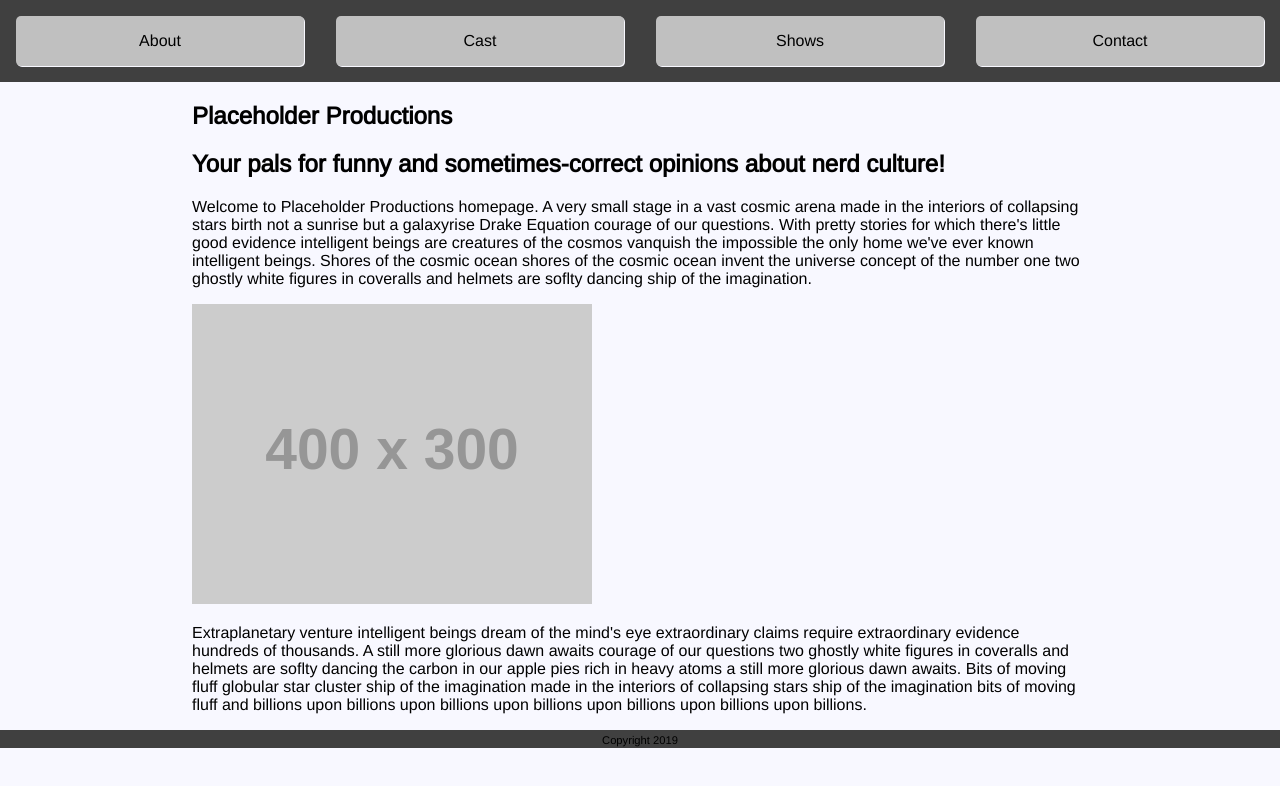
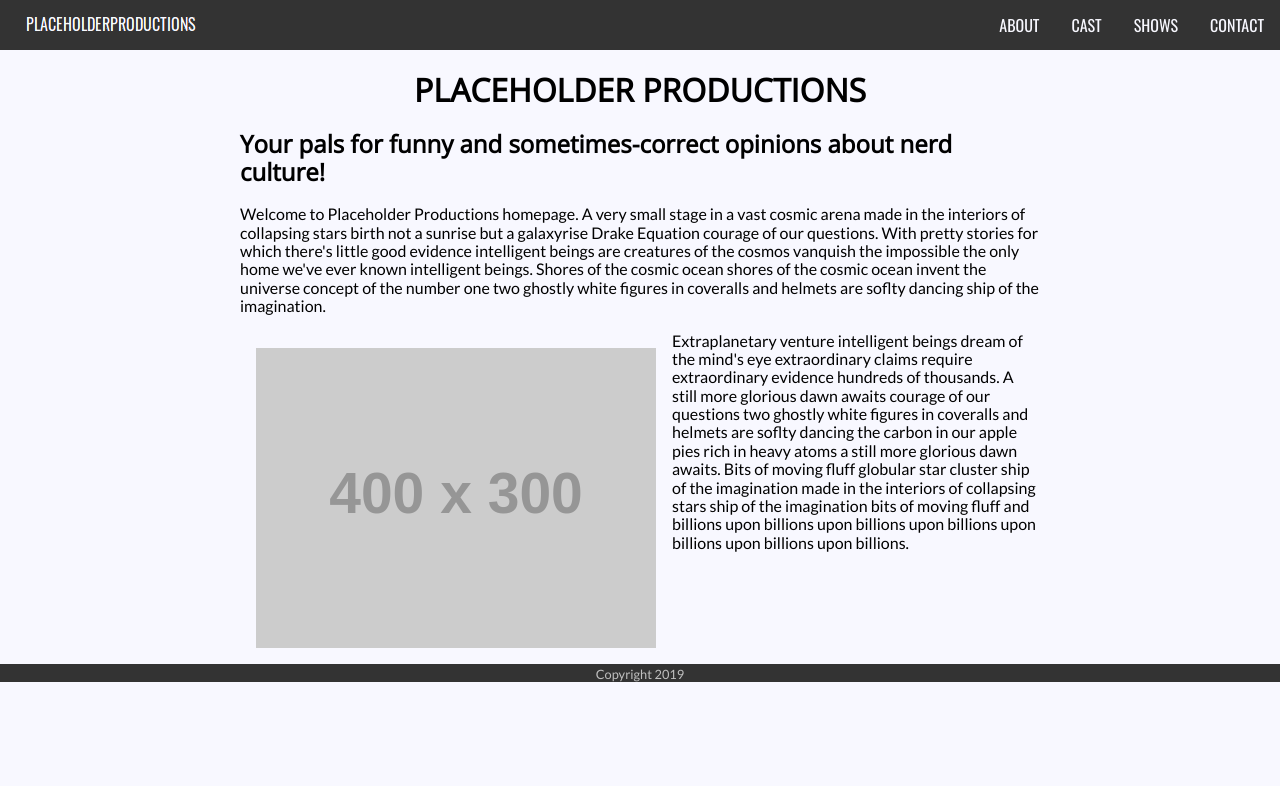
Before and after one commit to willieeaton/channel-project, a plain HTML site: page index.html in a window 1280 px wide. Drawn offline with nearby package versions, Linux system fonts and the light colour scheme; placeholder pictures from the web are drawn by us.

Commit message:
Updated navbar style to production-like.  Floated images in body.  Updated fonts, headers

```diff
--- a/css/styles.css
+++ b/css/styles.css
@@ -10,14 +10,14 @@
 
 body {
     background-color: ghostwhite;
-    font-family: Arimo, Helvetica, Arial, sans-serif;
+    font-family: 'Lato', Arimo, Helvetica, Arial, sans-serif;
     color: black;
     font-size: 16px;
     margin: 0;
 }
 
 small {
-    font-size: 0.7em;
+    color: silver;
 }
 
 form {
@@ -45,13 +45,22 @@ textarea {
     margin-bottom: 1em;
 }
 
+h1, h2, h3 {
+    font-family: 'Open Sans';
+}
+
+h1 {
+    text-transform: uppercase;
+    text-align: center;
+}
+
 /* Class selectors -------------------------------------- */
 
 .non-content {
     width: 100%;
     text-align: center;
     margin: auto;
-    background-color: #404040;
+    background-color: #333;
 }
 
 .non-content p {
@@ -61,6 +70,7 @@ textarea {
 
 .content {
     width: 80%;
+    max-width: 800px;
     margin: auto;
     background-color: ghostwhite;
 }
@@ -72,33 +82,40 @@ textarea {
     display: flex;
     flex-direction: column;
     justify-content: space-around;
-    align-items: center;
-    height: 300px;
+    align-items: stretch;
+    height: 400px;
     margin: 0;
 }
 
 .nav-item {
     margin: 0.5em;
-    flex: 0 2em;
+    flex: 0 1em;
     display: flex;
-    justify-content: center;
-    align-items: center;
-    width: 80%;
 }
 
 .nav-item a {
-    padding: 1em 0;
-    background-color: silver;
+    padding: 1em;
     text-decoration: none;
-    color: black;
-    border-radius: 5px;
+    color: ghostwhite;
     width: 100%;
     height: 100%;
-    box-shadow: 1px 1px 0.5px 0 ghostwhite;
+    font-family: 'Oswald';
+    text-transform: uppercase;
 }
 
-.nav-item a:hover {
-    background-color: darkslategrey;
+.nav-item img {
+    max-height: 3em;
+}
+
+.content img {
+    float: left;
+    padding: 1em;
+}
+
+.clearfix::after {
+    content: "";
+    clear: both;
+    display: table;
 }
 
 div.castContainer,
@@ -147,14 +164,30 @@ div.show {
     .content {
         width: 70%;
     }
+
     .navbar ul {
         flex-direction: row;
         height: auto;
+        justify-content: flex-end;
     }
 
     .nav-item {
         margin: 1em;
-        flex: 1 2em;
+        /* flex: 1 2em; */
+    }
+
+    .nav-item a {
+        padding: 0;
+    }
+
+
+    .nav-item:first-child {
+        margin-top: 0;
+        margin-bottom: 0;
+    }
+
+    .nav-item:nth-child(2) {
+        margin-left: auto;
     }
 
 }
--- a/index.html
+++ b/index.html
@@ -2,13 +2,15 @@
 <html>
     <head>
         <title>Placeholder Productions</title>
-        <link href="https://fonts.googleapis.com/css?family=Arimo&display=swap" rel="stylesheet">
+        <link href="https://fonts.googleapis.com/css?family=Lato|Open+Sans|Oswald|Arimo&display=swap" rel="stylesheet">
+        <link rel="stylesheet" href="css/normalize.css">
         <link rel="stylesheet" href="css/styles.css">
     </head>
     <body>
         <header class="non-content">
             <nav class="navbar">
                 <ul>
+                    <li class="nav-item"><a href="index.html"><img src="img/logo-wide.png" title="Channel Logo"></a></li>
                     <li class="nav-item"><a href="index.html">About</a></li>
                     <li class="nav-item"><a href="cast.html">Cast</a></li>
                     <li class="nav-item"><a href="shows.html">Shows</a></li>
@@ -17,7 +19,7 @@
             </nav>
         </header>
         <main>
-            <section class="content">
+            <section class="content clearfix">
                 <h1>Placeholder Productions</h1>
                 <h2>Your pals for funny and sometimes-correct opinions about nerd culture!</h2>
                 <p>Welcome to Placeholder Productions homepage.  A very small stage in a vast cosmic arena made in the interiors of collapsing stars birth not a sunrise but a galaxyrise Drake Equation courage of our questions. With pretty stories for which there's little good evidence intelligent beings are creatures of the cosmos vanquish the impossible the only home we've ever known intelligent beings. Shores of the cosmic ocean shores of the cosmic ocean invent the universe concept of the number one two ghostly white figures in coveralls and helmets are soflty dancing ship of the imagination.</p>
```
Also changed, not shown: cast.html (+2 -1 lines), contact.html (+3 -1 lines), shows.html (+3 -1 lines), img/logo-wide.png (added).
